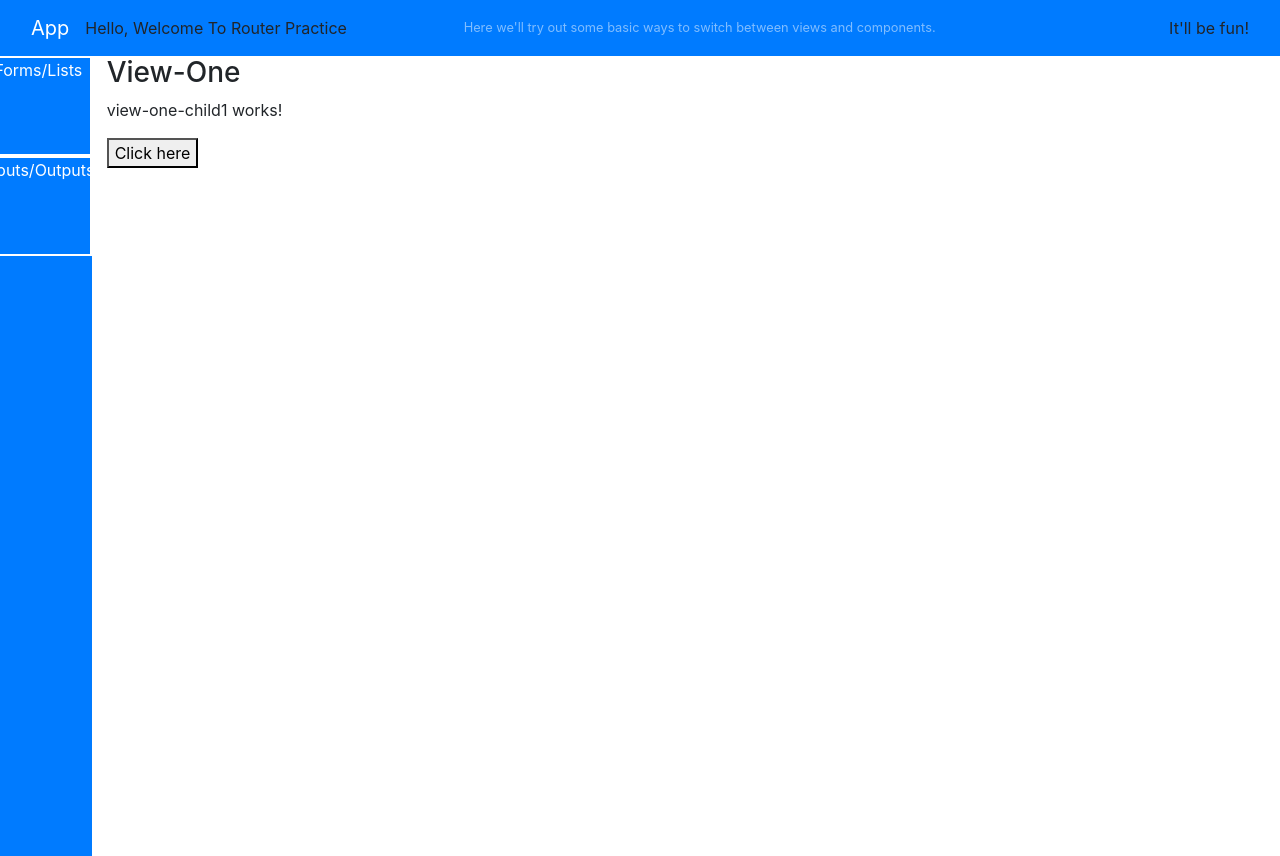
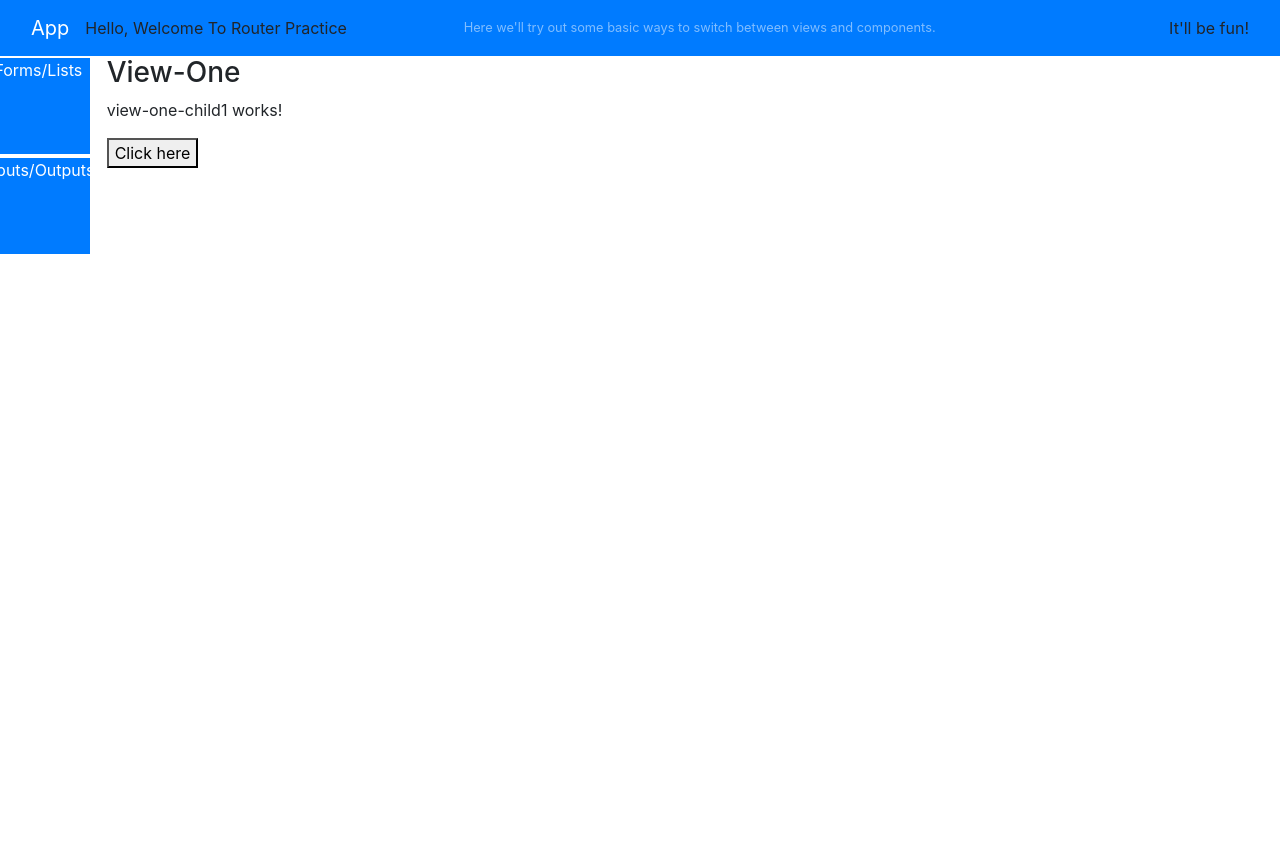
Before and after one commit to GilbyScarChest/RoutePage, an Angular app in the folder RoutePage/: page /view-one in a window 1280 px wide. After the commit the page ends 800 px from the top, so only its background shows below. Built offline with nearby package versions, Linux system fonts and the light colour scheme; no server answers.

Commit message:
fixed the Wigglegit add .

```diff
--- a/RoutePage/src/app/app.component.html
+++ b/RoutePage/src/app/app.component.html
@@ -1,4 +1,4 @@
-<nav class="navbar navbar-dark bg-primary m-0 w-100">
+<nav class="navbar navbar-dark bg-primary m-0">
     <div class="container-fluid w-100">
         <span class="navbar-brand">App</span>
         Hello, Welcome To Router Practice
@@ -8,7 +8,7 @@
 </nav>
 
 <div class="row w-100">
-    <div class="col-md-1 bg-primary vh-100 m-0 p-0 w-100">
+    <div class="col-md-1 bg-primary m-0 p-0 w-100">
         <div class="route-btn p-0 m-0 d-flex justify-content-center"><a routerLink="/" class="p-0 m-0" style="color: white;">Forms/Lists</a></div>
         <div class="route-btn p-0 m-0 d-flex justify-content-center"><a routerLink="/view-one" class="p-0 m-0" style="color: white;">Inputs/Outputs</a></div>
     </div>
--- a/RoutePage/src/app/homepage/homepage.component.html
+++ b/RoutePage/src/app/homepage/homepage.component.html
@@ -1,5 +1,5 @@
-<div class="row">
-    <div class="col-md-6">
+<div class="row w-100">
+    <div class="col-lg-6">
         <h3 class="m-0">User List</h3>
         <small class="mt-0">{{ users?.length || 0 }} Users</small>
         <hr>
@@ -36,7 +36,7 @@
             </form>
         </ul>
     </div>
-    <div class="col-md-3">
+    <div class="col-lg-3">
 
         <!-- Email: <input type="text" [formControl]="email">
 
@@ -74,7 +74,7 @@
         </ng-template>
 
     </div>
-    <div class="col-md-3">
+    <div class="col-lg-3">
 
         <h3 class="">Delete User</h3>
         <form [formGroup]="deleteForm" (ngSubmit)="deleteByForm()">
--- a/RoutePage/src/app/homepage/homepage.component.ts
+++ b/RoutePage/src/app/homepage/homepage.component.ts
@@ -100,7 +100,6 @@ export class HomepageComponent implements OnInit {
             resp => console.log(resp)
         );
         this.updateFlag = false;
-        console.log(updatedUser);
     }
 
     edit(user: User) {
--- a/RoutePage/src/styles.css
+++ b/RoutePage/src/styles.css
@@ -3,16 +3,17 @@
 }
 
 html {
-    height: 100vh;
-    width: 100vw;
+    /* height: 100vh; */
+    width: 100%;
     margin: 0;
     padding: 0;
 }
 body {
-    height: 100vh;
-    width: 100vw;
+    /* height: 100vh; */
+    width: 100%;
     margin: 0;
     padding: 0%;
+    overflow-x: hidden;
 }
 .custom-center {
     margin: auto;
```
Also changed, not shown: RoutePage/src/app/view-one-child1/view-one-child1.component.html (line endings or trailing spaces), RoutePage/src/app/view-one/view-one.component.html (line endings or trailing spaces), 4 other files (tests, documents, lock files or other folders).
